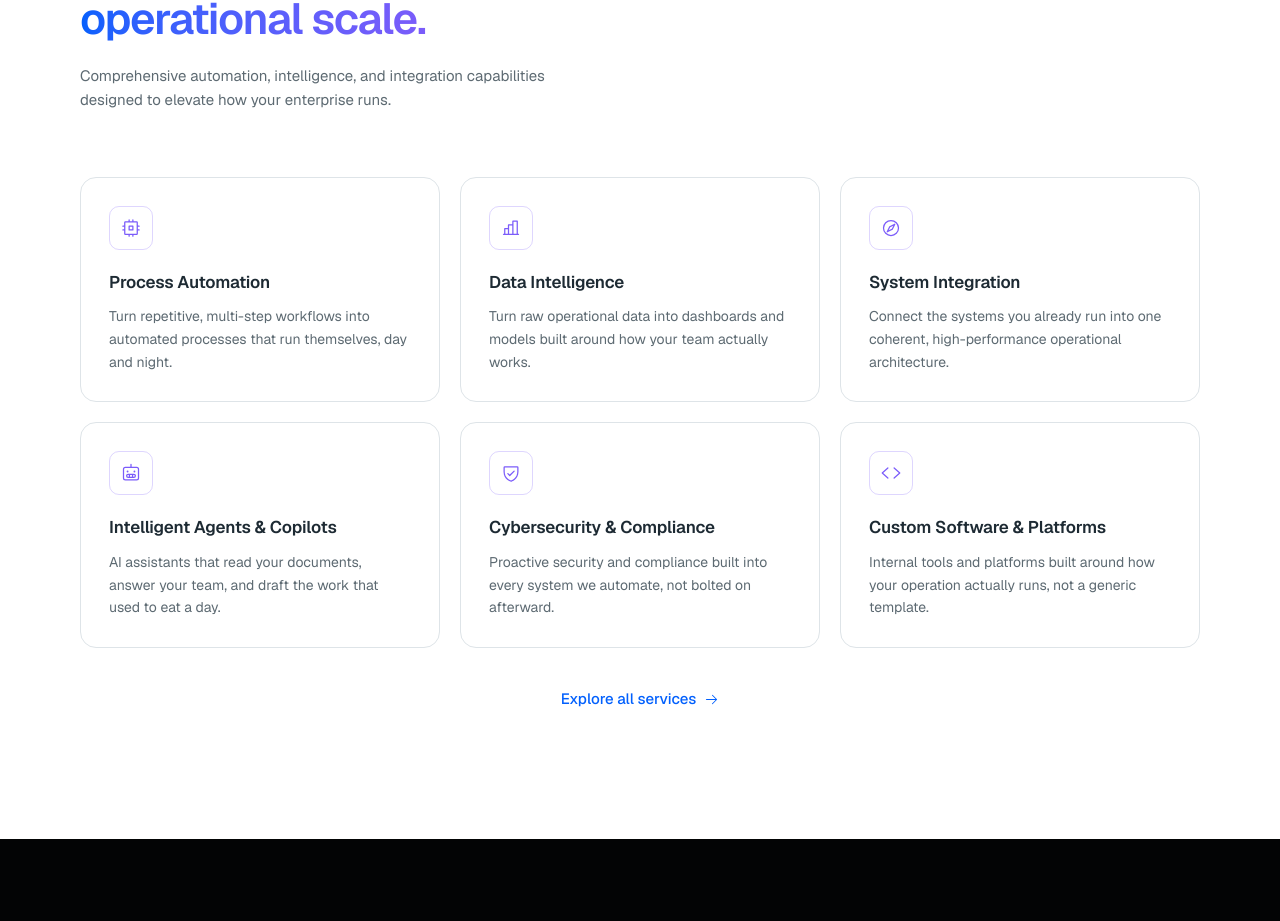
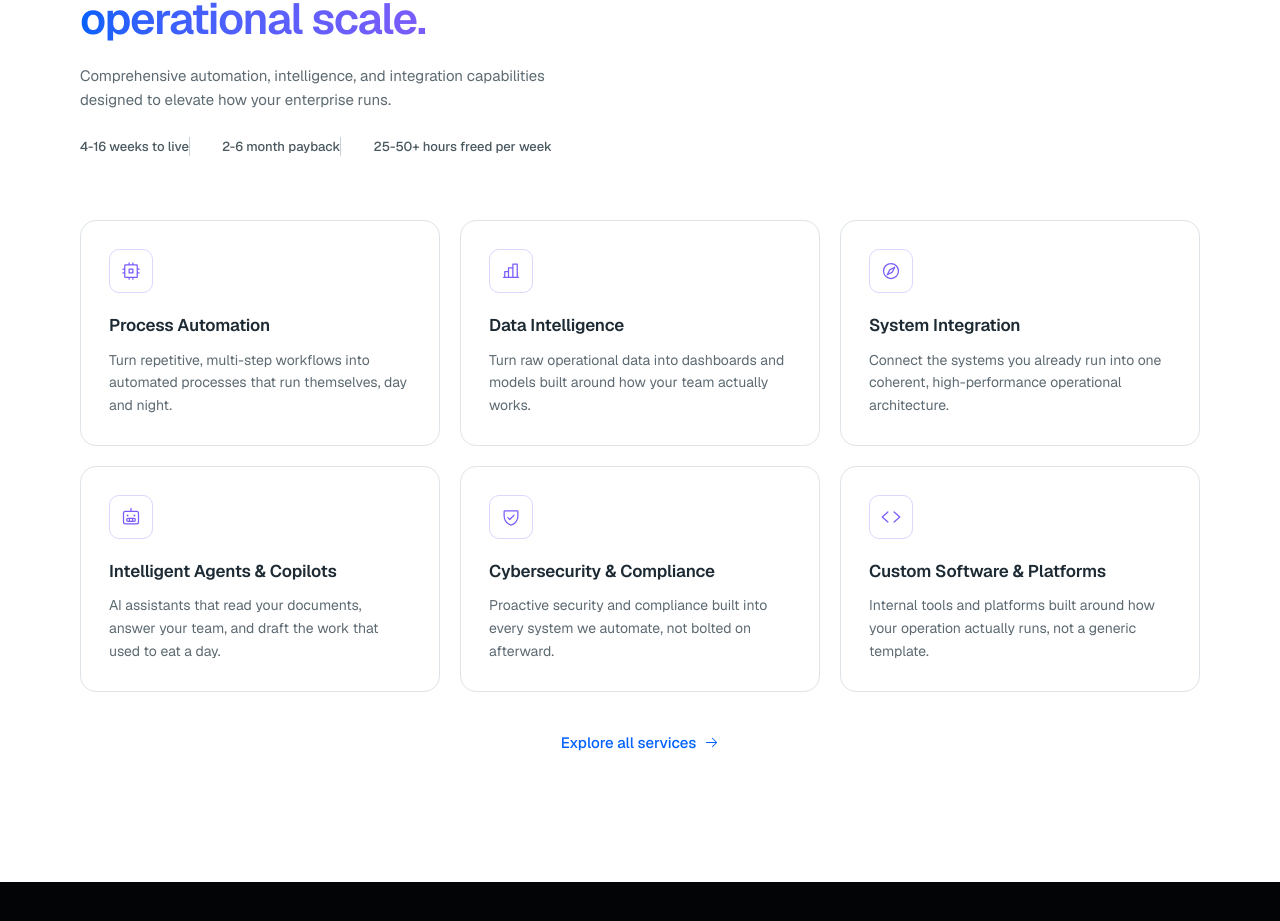
Before and after one commit to umarprogrammer19/Axora-Innovative-Solutions, a Next.js app: page / in a window 1280 px wide. Shown: the part 1014-1935 px from the top of the page. Built offline with nearby package versions, Linux system fonts and the light colour scheme.

Commit message:
Add delivery stats strip to services section

```diff
--- a/src/components/site/Services.tsx
+++ b/src/components/site/Services.tsx
@@ -49,6 +49,13 @@ export function Services() {
           <p className="mt-5 max-w-[48ch] text-[0.9375rem] leading-relaxed text-onlight-3">
             {servicesSection.body}
           </p>
+          <ul className="mt-6 flex flex-wrap items-center gap-x-4 gap-y-2 divide-x divide-paper-line-2">
+            {servicesSection.stats.map((stat) => (
+              <li key={stat} className="pl-4 text-[0.8125rem] font-medium text-onlight-2 first:pl-0">
+                {stat}
+              </li>
+            ))}
+          </ul>
         </Reveal>
 
         <Reveal
```
